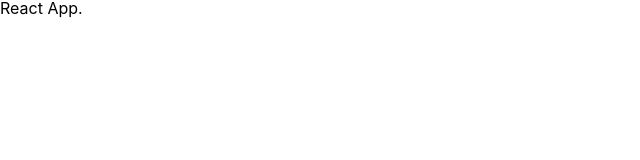
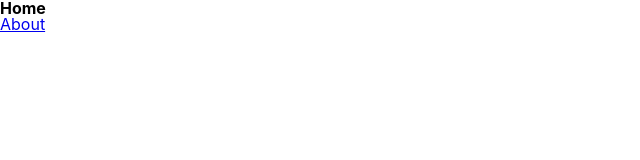
Before and after one commit to congmul/reactjs-exmaples, a React (Create React App) app: page / in a window 1280 px wide. Shown: the top 160 px of the page, without its empty margins (0-640 px from the left). Built offline with nearby package versions, Linux system fonts and the light colour scheme.

Commit message:
Basic routing

```diff
--- a/package.json
+++ b/package.json
@@ -8,6 +8,7 @@
     "@testing-library/user-event": "^13.5.0",
     "react": "^18.1.0",
     "react-dom": "^18.1.0",
+    "react-router-dom": "^6.3.0",
     "react-scripts": "5.0.1",
     "web-vitals": "^2.1.4"
   },
--- a/src/App.js
+++ b/src/App.js
@@ -1,8 +1,15 @@
+import React from "react";
+import { Routes, Route } from "react-router-dom";
+
+import About from './pages/About/About';
+import Home from './pages/Home/Home';
+
 function App() {
   return (
-    <div>
-      React App.
-    </div>
+    <Routes>
+      <Route path="/" element={<Home />} />
+      <Route path="/about" element={<About />} />
+    </Routes>
   );
 }
 
--- a/src/index.js
+++ b/src/index.js
@@ -2,12 +2,15 @@ import React from 'react';
 import ReactDOM from 'react-dom/client';
 import './index.css';
 import App from './App';
+import { BrowserRouter } from "react-router-dom";
 import reportWebVitals from './reportWebVitals';
 
 const root = ReactDOM.createRoot(document.getElementById('root'));
 root.render(
   <React.StrictMode>
-    <App />
+    <BrowserRouter>
+      <App />
+    </BrowserRouter>
   </React.StrictMode>
 );
 
--- /dev/null
+++ b/src/pages/About/About.jsx
@@ -0,0 +1,10 @@
+import { Link } from "react-router-dom";
+
+export default function About() {
+    return(
+        <div>
+            <h1>About Me</h1>
+            <Link to='/'>Home</Link>
+        </div>
+        )
+}
--- /dev/null
+++ b/src/pages/Home/Home.jsx
@@ -0,0 +1,10 @@
+import { Link } from "react-router-dom";
+
+export default function Home() {
+    return(
+        <div>
+            <h1>Home</h1>
+            <Link to='/about'>About</Link>
+        </div>
+        )
+}
```
Also changed, not shown: 1 other file (tests, documents, lock files or other folders).
